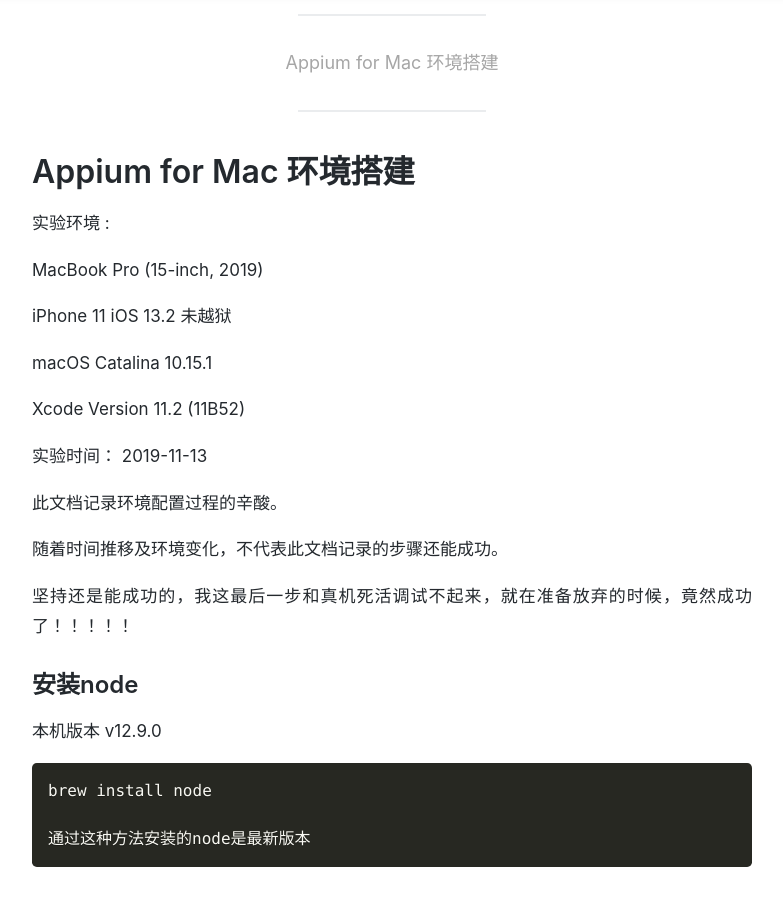
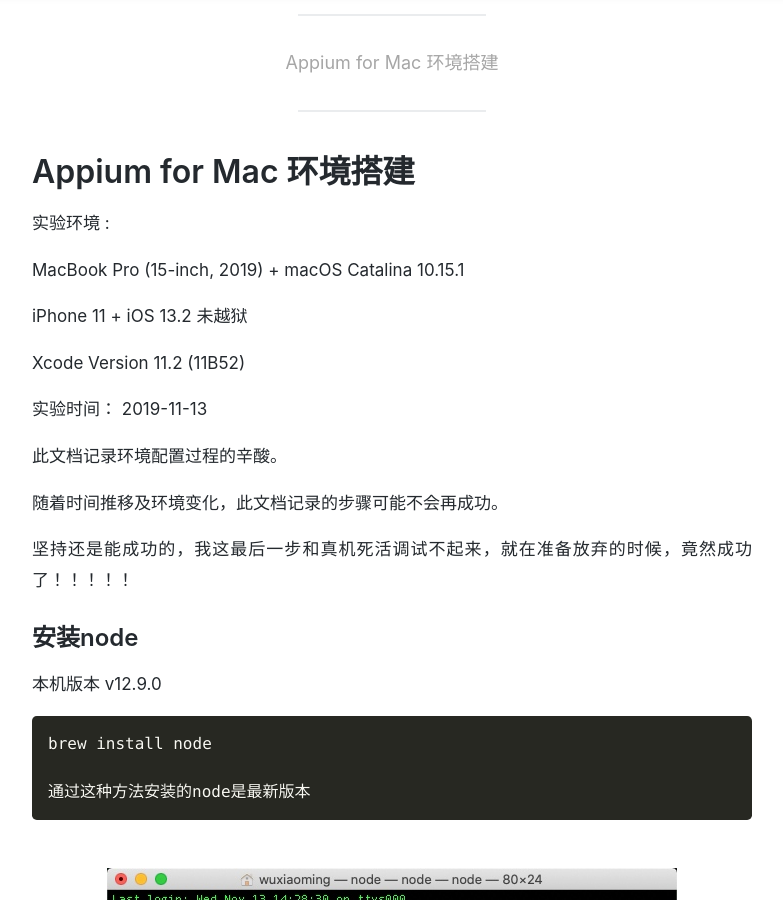
Before and after one commit to action121/action121.github.com, a Jekyll site: the page built from _posts/2019-11-13-Appium for Mac 环境搭建.md, in a window 1280 px wide and 900 px high, scrolled down 486 px. Shown: the whole window, without its empty margins (248-1031 px from the left). Built offline with Jekyll 4.4.1, drawn with Linux system fonts in a browser that asks for light colours; nearby versions of some CDN libraries; comment, search, counter and statistics services are not loaded; a style sheet for code colours, icons or effects is not loaded.

Commit message:
Appium for Mac 环境搭建

```diff
--- a/_posts/2019-11-13-Appium for Mac 环境搭建.md
+++ b/_posts/2019-11-13-Appium for Mac 环境搭建.md
@@ -12,11 +12,9 @@
 
 实验环境 :
 
-MacBook Pro (15-inch, 2019)
+MacBook Pro (15-inch, 2019) + macOS Catalina 10.15.1
 
-iPhone 11  iOS 13.2 未越狱
-
-macOS Catalina 10.15.1
+iPhone 11  + iOS 13.2 未越狱
 
 Xcode Version 11.2 (11B52)
 
@@ -25,7 +23,7 @@
 
 此文档记录环境配置过程的辛酸。
 
-随着时间推移及环境变化，不代表此文档记录的步骤还能成功。
+随着时间推移及环境变化，此文档记录的步骤可能不会再成功。
 
 坚持还是能成功的，我这最后一步和真机死活调试不起来，就在准备放弃的时候，竟然成功了！！！！！
 
```
